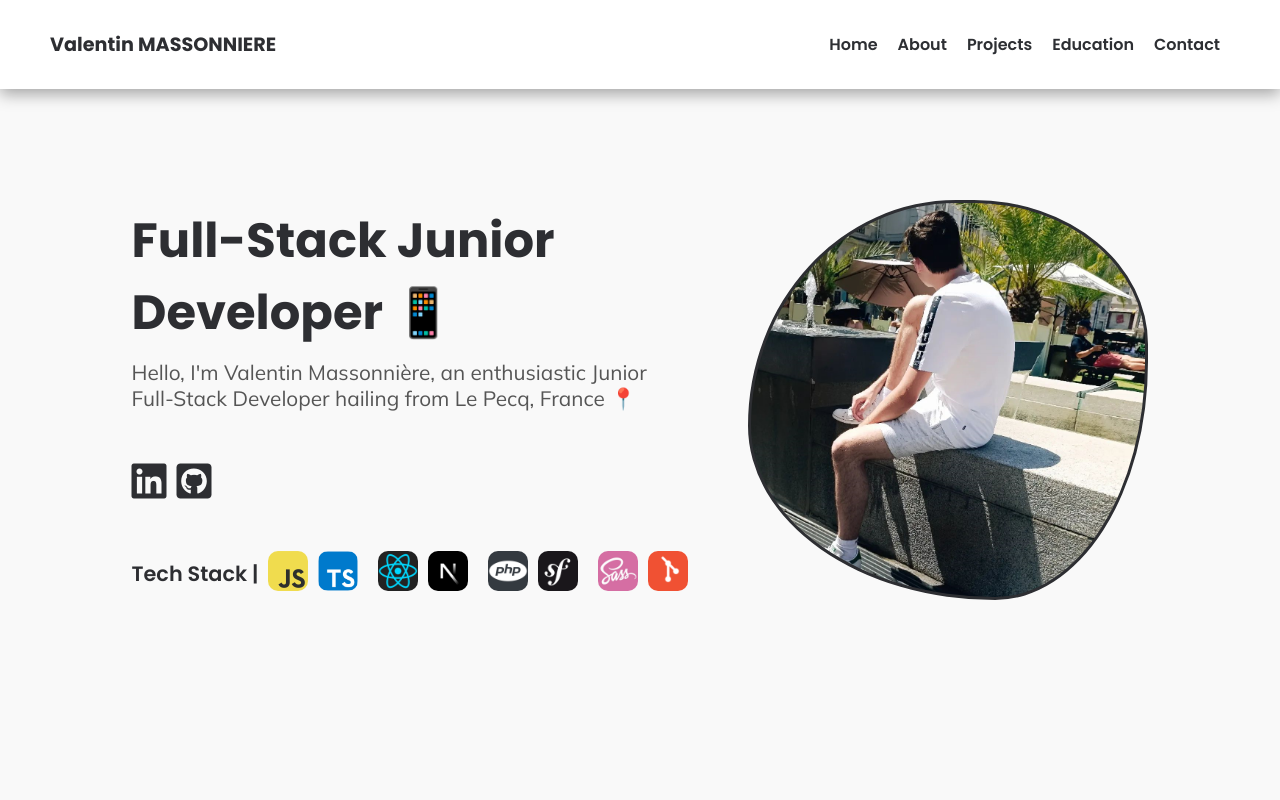
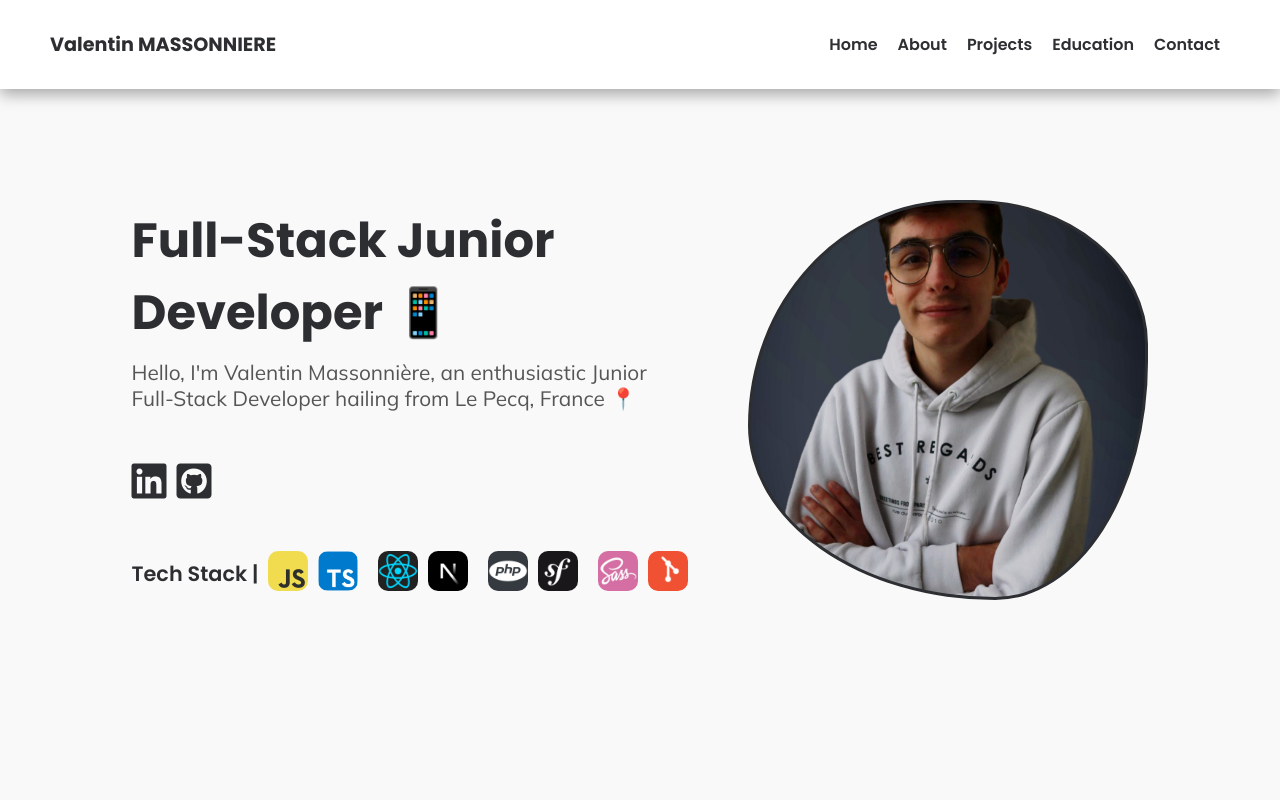
Before and after one commit to TheValll/nextjs-portfolio, a Next.js app: page / in a window 1280 px wide. Shown: the top 800 px of the page. Built offline with nearby package versions, Linux system fonts and the light colour scheme.

Commit message:
change header img

```diff
--- a/app/components/Presentation.jsx
+++ b/app/components/Presentation.jsx
@@ -57,7 +57,7 @@ const Presentation = () => {
       <div
         className="right"
         style={{
-          backgroundImage: "url(/assets/img/header_pdp.png)",
+          backgroundImage: "url(/assets/img/header_pdp.jpg)",
           backgroundPosition: "center",
           backgroundSize: "cover",
         }}
```
Also changed, not shown: public/assets/img/header_pdp.jpg (added), public/assets/img/header_pdp.png (deleted).
